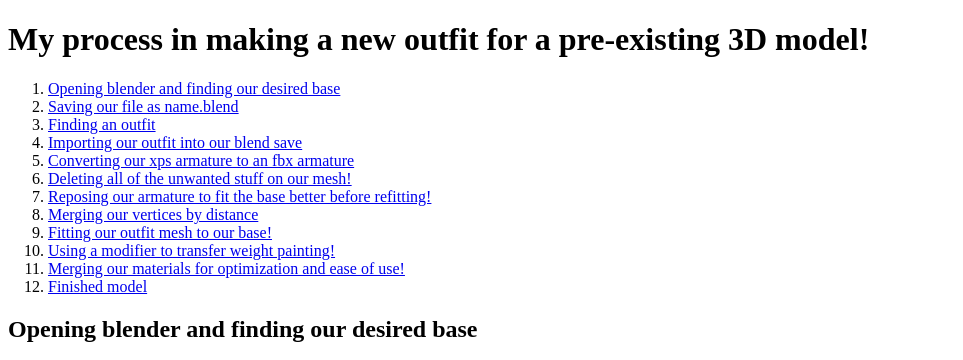
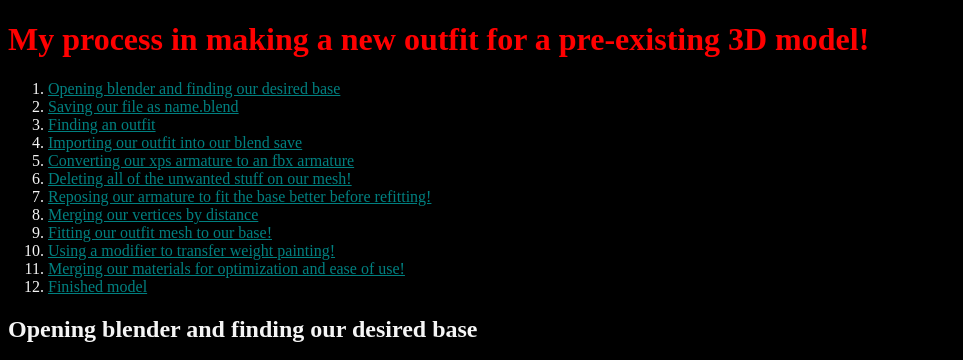
Before and after one commit to Stl-LC101-MAY-2022/js-assignment-4-html-me-something-ZerxiVT, a website: page index.html in a window 1280 px wide. Shown: the top 360 px of the page, without its empty margins (0-963 px from the left). Drawn offline with Linux system fonts and the light colour scheme.

Commit message:
Added some css styling

```diff
--- a/index.html
+++ b/index.html
@@ -9,7 +9,7 @@
    <body>
 
       <header>
-        <h1>
+        <h1 id="mainHeading">
           My process in making a new outfit for a pre-existing 3D model!
         </h1>
 
@@ -173,7 +173,7 @@
             <h2>
              And we're finished!
             </h2>
-             <p>
+             <p id="testP" class="funParagraph">
              I posed it so you can see the weight painting in action, moving our outfit with our body!
              </p>
              <img src="images/unknown (15).png">
--- a/styles.css
+++ b/styles.css
@@ -2,3 +2,22 @@
     display: block;
     max-width: 1000px;
 }
+
+body {
+    background-color: black;
+    color: whitesmoke;
+    margin: 8px;
+    display: block;
+}
+
+#mainHeading {
+    color: red;
+}
+
+.funParagraph {
+    color: green;
+}
+
+a {
+    color: teal;
+}
```
